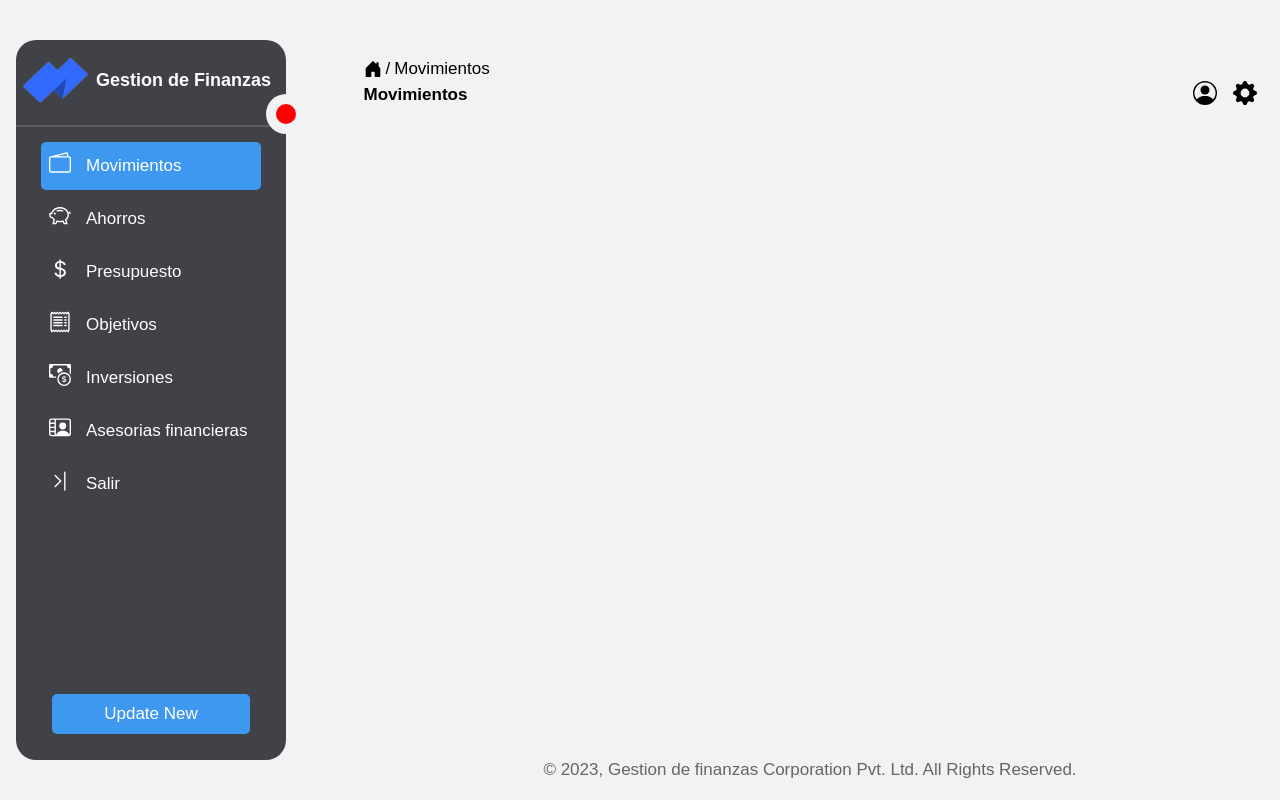
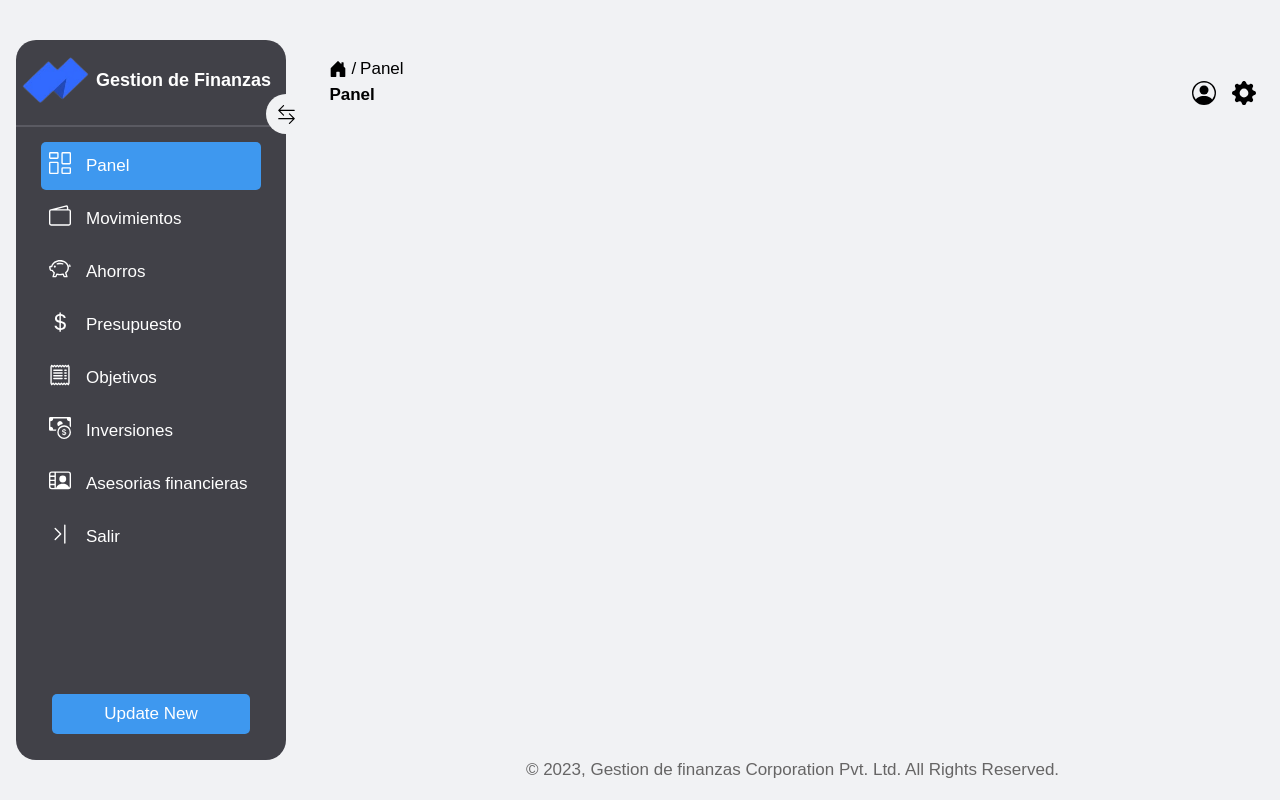
Before and after one commit to Grupo4-SIT/FrontEnd_Estufinance, an Angular app in the folder client-finance-app-main/: page /dashboard in a window 1280 px wide. Built offline with nearby package versions, Linux system fonts and the light colour scheme; a web font is replaced by a local one.

Commit message:
Creacion page loaders y configuracion dashboard

```diff
--- a/client-finance-app-main/src/app/app.module.ts
+++ b/client-finance-app-main/src/app/app.module.ts
@@ -7,6 +7,7 @@ import { NavbarComponent } from './shared/components/navbar/navbar.component';
 import { FooterComponent } from './shared/components/footer/footer.component';
 import { SidebarComponent } from './shared/components/sidebar/sidebar.component';
 import { DashboardComponent } from './dashboard/dashboard/dashboard.component';
+import { LoaderComponent } from './shared/components/loader/loader.component';
 
 @NgModule({
   declarations: [
@@ -14,7 +15,8 @@ import { DashboardComponent } from './dashboard/dashboard/dashboard.component';
     NavbarComponent,
     FooterComponent,
     SidebarComponent,
-    DashboardComponent
+    DashboardComponent,
+    LoaderComponent
   ],
   imports: [
     BrowserModule,
--- a/client-finance-app-main/src/app/dashboard/dashboard/dashboard.component.html
+++ b/client-finance-app-main/src/app/dashboard/dashboard/dashboard.component.html
@@ -2,7 +2,9 @@
 <aside [ngClass]="estadoMenuDesplegable == 'block' ? '' : ''" [ngStyle]="{ 'display': estadoMenuDesplegable }">
   <app-sidebar [estado]="estadoMenuDesplegable" (estadoDesplegarMenu)="escucharEstadoDesplegarMenu($event)"></app-sidebar>
 </aside>
-
+<div *ngIf="mostrarCarga" class="contanedor__loader">
+  <app-loader></app-loader>
+</div>
 <div class="contenedor__dashboard">
   <header [ngClass]="{ 'sticky': isSticky }">
     <app-navbar [estado]="estadoMenuDesplegable" (estadoDesplegarMenu)="escucharEstadoDesplegarMenu($event)"></app-navbar>
--- a/client-finance-app-main/src/app/dashboard/dashboard/dashboard.component.scss
+++ b/client-finance-app-main/src/app/dashboard/dashboard/dashboard.component.scss
@@ -4,6 +4,16 @@ div.contenedor__dashboard {
   align-items: flex-start;
   min-height: 100vh;
   margin-bottom: -60px;
+}
+.contanedor__loader{
+  position: absolute;
+  width: 100%;
+  height: 100%;
+  background-color: rgb(255, 255, 255);
+  display: flex;
+  justify-content: center;
+  align-items: center;
+  z-index: 30;
 }
 aside{
   display: none;
@@ -13,10 +23,8 @@ aside{
 }
 
 header {
-  margin-top: 4rem;
   width: 100%;
   position: sticky;
-  top: 4rem; /* ajustar este valor según sea necesario */
   background-color: transparent;
   transition: all 0.5s ease-in-out;
   border-radius: 20px;
@@ -39,7 +47,11 @@ footer {
   right: 0;
   bottom: 0;
 }
-@media screen and (min-width: 1200px) {
+@media screen and (min-width: 700px) {
+  header{
+    margin-top: 4rem;
+    top: 4rem; /* ajustar este valor según sea necesario */
+  }
   div.contenedor__dashboard {
     align-items: end;
   }
@@ -47,12 +59,12 @@ footer {
     display: block;
   }
   header {
-    width: calc(100vw - 340px);
+    width: calc(100vw - 305px);
   }
   main {
-    width: calc(100vw - 340px);
+    width: calc(100vw - 305px);
   }
   footer {
-    width: calc(100vw - 340px);
+    width: calc(100vw - 305px);
   }
 }
--- a/client-finance-app-main/src/app/dashboard/dashboard/dashboard.component.ts
+++ b/client-finance-app-main/src/app/dashboard/dashboard/dashboard.component.ts
@@ -6,16 +6,21 @@ import { Component, HostListener, OnInit } from '@angular/core';
   styleUrls: ['./dashboard.component.scss']
 })
 export class DashboardComponent implements OnInit{
+  mostrarCarga: boolean = false;
   estadoMenuDesplegable: string = "none";
   isSticky: boolean = false;
   screenWidth!: number;
 
   ngOnInit() {
+    this.mostrarCarga = true;
     // Calcula el tamaño de la ventana y aplica el estado del menú desplegable
     this.screenWidth = window.innerWidth;
     if(this.screenWidth > 998){
       this.estadoMenuDesplegable = "block";
     }
+    setTimeout(() => {
+      this.mostrarCarga = false;
+    }, 3500)
   }
 
   @HostListener('window:scroll', ['$event'])
--- /dev/null
+++ b/client-finance-app-main/src/app/shared/components/loader/loader.component.html
@@ -0,0 +1,23 @@
+<section class="contenedor__loader">
+
+  <div class="loader">
+    <div class="bars bar1"></div>
+    <div class="bars bar2"></div>
+    <div class="bars bar3"></div>
+    <div class="bars bar4"></div>
+    <div class="bars bar5"></div>
+    <div class="bars bar6"></div>
+    <div class="bars bar7"></div>
+    <div class="bars bar8"></div>
+    <div class="bars bar9"></div>
+    <div class="bars bar10"></div>
+  </div>
+
+  <h2 class="loader__cargando">
+    Espere un momento
+    <span></span>
+    <span></span>
+    <span></span>
+  </h2>
+
+</section>
--- /dev/null
+++ b/client-finance-app-main/src/app/shared/components/loader/loader.component.scss
@@ -0,0 +1,115 @@
+.contenedor__loader{
+  display: flex;
+  flex-direction: column;
+  gap: 50px;
+}
+
+.loader {
+  display: flex;
+  justify-content: center;
+  align-items: center;
+}
+
+.bars {
+  width: 10px;
+  height: 20px;
+  margin: 0 2px;
+  border-radius: 4px;
+  animation: loader 3s ease-in-out infinite;
+}
+
+.bar1 {
+  background-color: #4285F4;
+  animation-delay: -0.8s;
+}
+
+.bar2 {
+  background-color: #4285F4;
+  animation-delay: -0.7s;
+}
+
+.bar3 {
+  background-color: #4285F4;
+  animation-delay: -0.6s;
+}
+
+.bar4 {
+  background-color: #4285F4;
+  animation-delay: -0.5s;
+}
+
+.bar5 {
+  background-color: #4285F4;
+  animation-delay: -0.4s;
+}
+
+.bar6 {
+  background-color: #4285F4;
+  animation-delay: -0.3s;
+}
+
+.bar7 {
+  background-color: #4285F4;
+  animation-delay: -0.2s;
+}
+
+.bar8 {
+  background-color: #4285F4;
+  animation-delay: -0.1s;
+}
+
+.bar9 {
+  background-color: #4285F4;
+  animation-delay: 0s;
+}
+
+.bar10 {
+  background-color: #4285F4;
+  animation-delay: 0.1s;
+}
+.loader__cargando{
+  font-size: 2.1rem;
+  color: #4285F4;
+  display: flex;
+  align-items: center;
+  gap: 8px;
+  span{
+    width: 10px;
+    height: 10px;
+    background-color: #4285F4;
+    border-radius: 50%;
+    animation: desvanecer 1s ease-in-out infinite;
+    &:nth-child(1){
+      animation-delay: -0.8s;
+    }
+    &:nth-child(2){
+      animation-delay: -0.7s;
+    }
+    &:nth-child(3){
+      animation-delay: -0.6s;
+    }
+  }
+
+}
+@keyframes loader {
+  0% {
+    transform: scale(1);
+  }
+
+  20% {
+    transform: scale(1, 2.32);
+  }
+
+  40% {
+    transform: scale(1);
+  }
+
+}
+@keyframes desvanecer {
+  from{
+    opacity: 0;
+  }
+  to{
+    opacity: 1;
+  }
+}
--- a/client-finance-app-main/src/app/shared/components/navbar/navbar.component.html
+++ b/client-finance-app-main/src/app/shared/components/navbar/navbar.component.html
@@ -10,10 +10,10 @@
             d="M6.5 14.5v-3.505c0-.245.25-.495.5-.495h2c.25 0 .5.25.5.5v3.5a.5.5 0 0 0 .5.5h4a.5.5 0 0 0 .5-.5v-7a.5.5 0 0 0-.146-.354L13 5.793V2.5a.5.5 0 0 0-.5-.5h-1a.5.5 0 0 0-.5.5v1.293L8.354 1.146a.5.5 0 0 0-.708 0l-6 6A.5.5 0 0 0 1.5 7.5v7a.5.5 0 0 0 .5.5h4a.5.5 0 0 0 .5-.5Z" />
         </svg>
         <span>/</span>
-        <h2 class="contenedor__navbar-baja">Movimientos</h2>
+        <h2 class="contenedor__navbar-baja">Panel</h2>
       </picture>
 
-      <h2 class="contenedor__navbar-alta">Movimientos</h2>
+      <h2 class="contenedor__navbar-alta">Panel</h2>
     </section>
 
     <nav class="contenedor__navbar-nav">
--- a/client-finance-app-main/src/app/shared/components/sidebar/sidebar.component.html
+++ b/client-finance-app-main/src/app/shared/components/sidebar/sidebar.component.html
@@ -10,6 +10,14 @@
     <nav>
       <ul>
         <li class="link-active">
+          <a href="">
+            Panel
+          </a>
+          <svg xmlns="http://www.w3.org/2000/svg" width="22" height="22" fill="white" class="bi bi-columns-gap" viewBox="0 0 16 16">
+            <path d="M6 1v3H1V1h5zM1 0a1 1 0 0 0-1 1v3a1 1 0 0 0 1 1h5a1 1 0 0 0 1-1V1a1 1 0 0 0-1-1H1zm14 12v3h-5v-3h5zm-5-1a1 1 0 0 0-1 1v3a1 1 0 0 0 1 1h5a1 1 0 0 0 1-1v-3a1 1 0 0 0-1-1h-5zM6 8v7H1V8h5zM1 7a1 1 0 0 0-1 1v7a1 1 0 0 0 1 1h5a1 1 0 0 0 1-1V8a1 1 0 0 0-1-1H1zm14-6v7h-5V1h5zm-5-1a1 1 0 0 0-1 1v7a1 1 0 0 0 1 1h5a1 1 0 0 0 1-1V1a1 1 0 0 0-1-1h-5z"/>
+          </svg>
+        </li>
+        <li>
           <a href="">
             Movimientos
           </a>
@@ -93,6 +101,10 @@
         Update New
       </button>
     </nav>
-    <button (click)="emitirEstadoDesplegarMenu()" class="sidebar__menu-icon"></button>
+    <button (click)="emitirEstadoDesplegarMenu()" class="sidebar__menu-icon">
+      <svg xmlns="http://www.w3.org/2000/svg" width="19" height="19" fill="black" class="bi bi-arrow-left-right" viewBox="0 0 16 16">
+        <path fill-rule="evenodd" d="M1 11.5a.5.5 0 0 0 .5.5h11.793l-3.147 3.146a.5.5 0 0 0 .708.708l4-4a.5.5 0 0 0 0-.708l-4-4a.5.5 0 0 0-.708.708L13.293 11H1.5a.5.5 0 0 0-.5.5zm14-7a.5.5 0 0 1-.5.5H2.707l3.147 3.146a.5.5 0 1 1-.708.708l-4-4a.5.5 0 0 1 0-.708l4-4a.5.5 0 1 1 .708.708L2.707 4H14.5a.5.5 0 0 1 .5.5z"/>
+      </svg>
+    </button>
   </aside>
 </section>
--- a/client-finance-app-main/src/app/shared/components/sidebar/sidebar.component.scss
+++ b/client-finance-app-main/src/app/shared/components/sidebar/sidebar.component.scss
@@ -25,16 +25,9 @@ aside {
     background-color: #F1F2F4;
     border: 0;
     cursor: pointer;
-    &::after{
-      content: "";
-      position: absolute;
-      top: 10px;
-      left: 10px;
-      width: 50%;
-      height: 50%;
-      border-radius: 50%;
-      background-color: red;
-    }
+    display: flex;
+    justify-content: center;
+    align-items: center;
   }
 }
 
```
Also changed, not shown: client-finance-app-main/src/app/shared/components/loader/loader.component.ts (added, +10 -0 lines).
